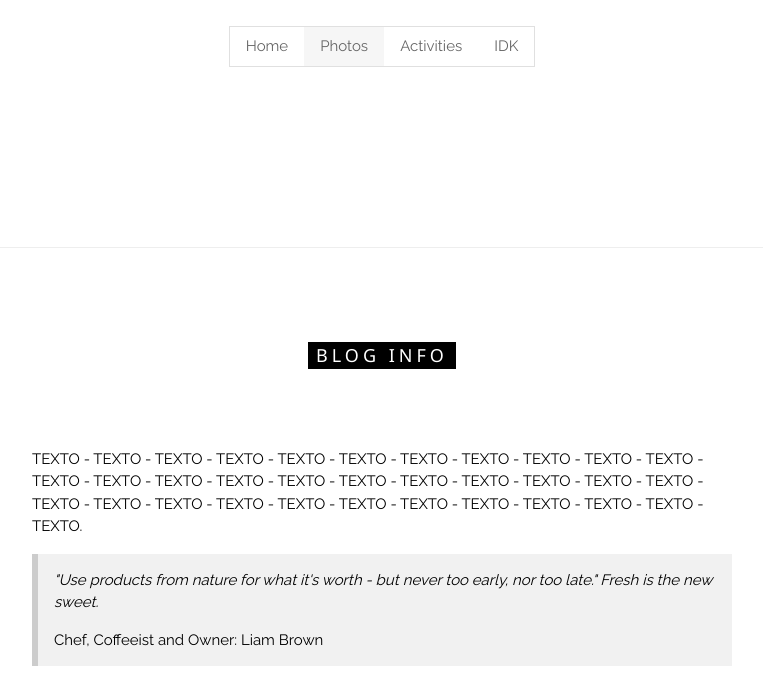
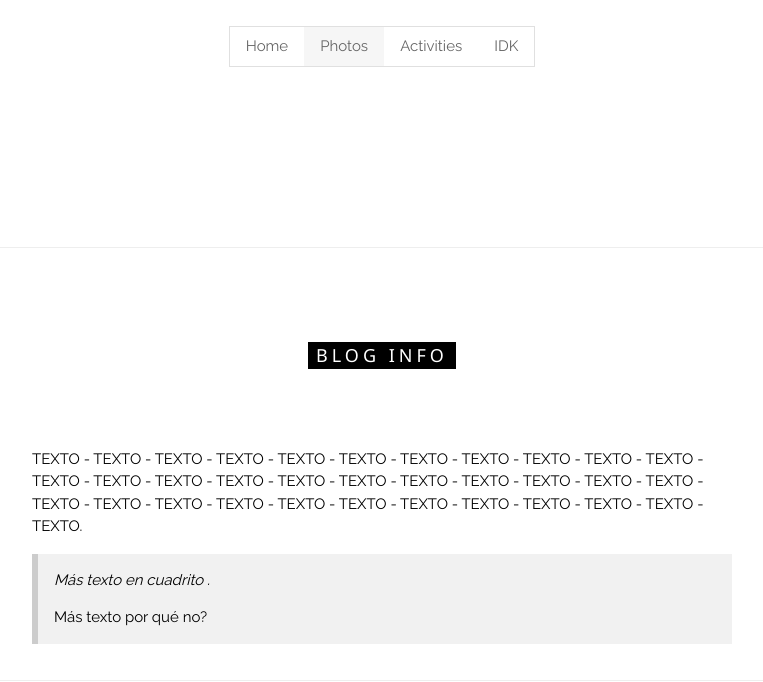
Before and after one commit to beliabaez/ADB, a plain HTML site: page index.html in a window 1280 px wide. Shown: the part 270-952 px from the top of the page, without its empty margins (258-1021 px from the left). Drawn offline with nearby package versions, Linux system fonts and the light colour scheme.

Commit message:
Update index.html

```diff
--- a/index.html
+++ b/index.html
@@ -43,8 +43,8 @@
                         - TEXTO - TEXTO - TEXTO - TEXTO - TEXTO - TEXTO - TEXTO - TEXTO - TEXTO - TEXTO.</p>
 
                     <div class="w3-panel w3-leftbar w3-light-grey">
-                        <p><i>"Use products from nature for what it's worth - but never too early, nor too late." Fresh is the new sweet.</i></p>
-                        <p>Chef, Coffeeist and Owner: Liam Brown</p>
+                        <p><i>Más texto en cuadrito .</i></p>
+                        <p>Más texto por qué no?</p>
                     </div>
 
                     </div>
```
